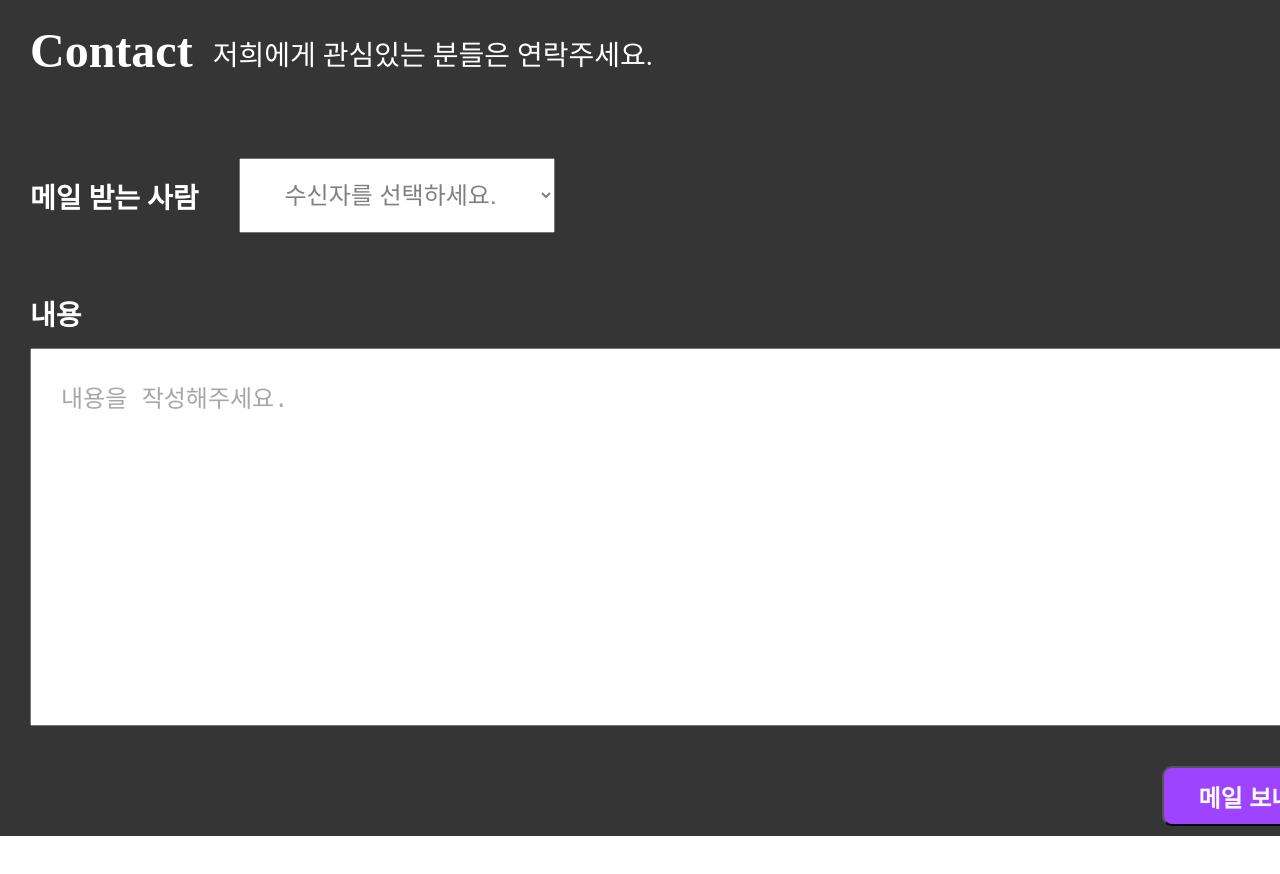
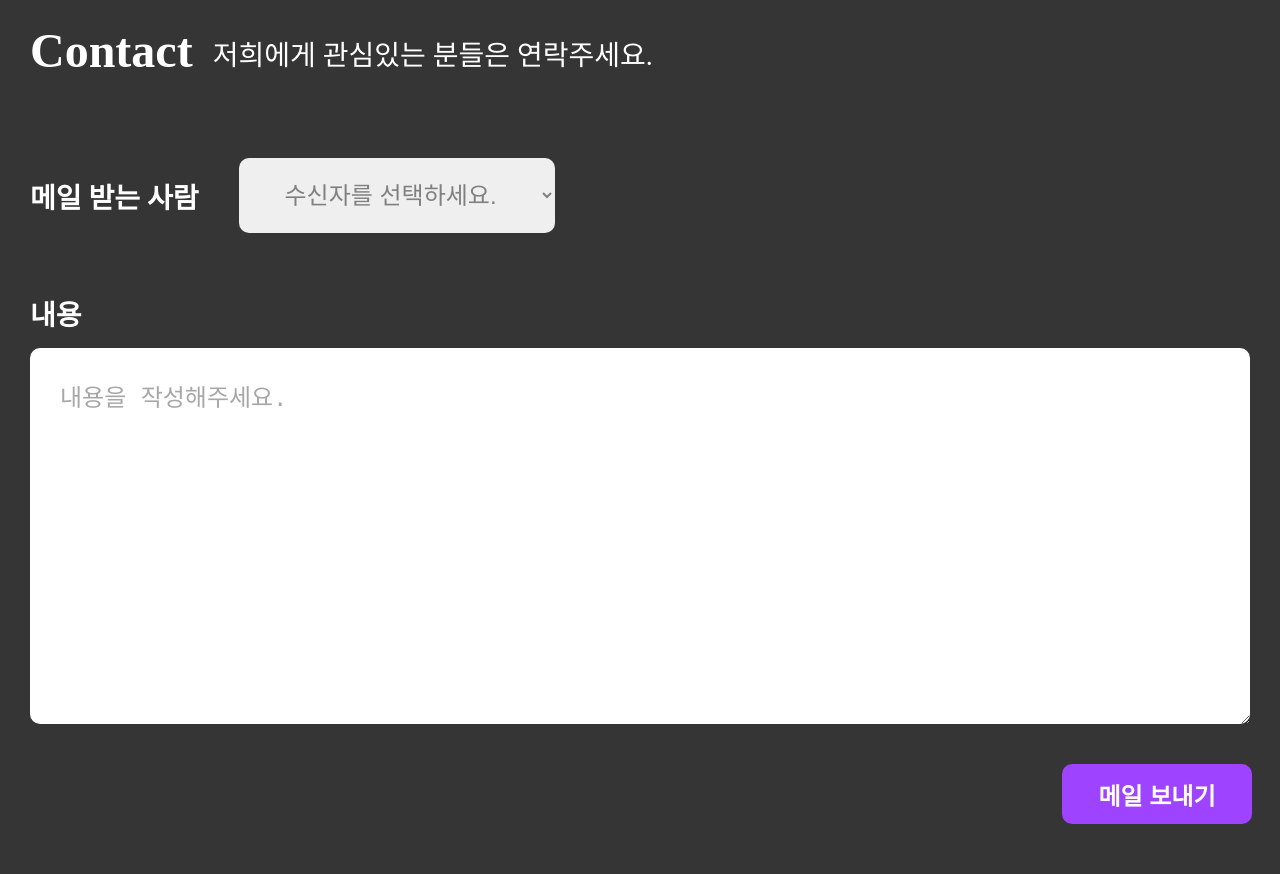
Before and after one commit to 0dytpq0/Team_Introduction_project, a plain HTML site: page index.html in a window 1280 px wide. Shown: the part 4503-5377 px from the top of the page. Before the commit the page ends 5339 px from the top, so only its background shows below. Drawn offline with Linux system fonts and the light colour scheme.

Commit message:
contact 수정사항 적용 완료

```diff
--- a/css/style_how.css
+++ b/css/style_how.css
@@ -148,8 +148,7 @@ ul {
 #contact {
   background-color: #353535;
   color: white;
-  width: 1380px;
-  height: 100%;
+  height: 1183px;
   display: flex;
   flex-direction: column;
   margin: 0 auto;
@@ -187,13 +186,15 @@ ul {
       text-align: center;
       font-size: 24px;
       color: grey;
+      border: none;
+      border-radius: 10px;
     }
     p {
       padding-right: 40px;
       font-size: 28px;
       font-weight: bold;
     }
-    #first {
+    #selector_first {
       display: none;
       color: #a7a7a7;
     }
@@ -209,11 +210,12 @@ ul {
       margin-bottom: 15px;
     }
     textarea {
-      width: 1258px;
       height: 316px;
       padding: 30px;
       font-size: 24px;
       color: #a7a7a7;
+      border: none;
+      border-radius: 10px;
     }
   }
   #button_container {
@@ -226,10 +228,11 @@ ul {
       width: 190px;
       height: 60px;
       background-color: #9e43ff;
-      border-radius: 10px;
       font-size: 24px;
       font-weight: bold;
       color: white;
+      border: none;
+      border-radius: 10px;
     }
 
     button:hover {
```
